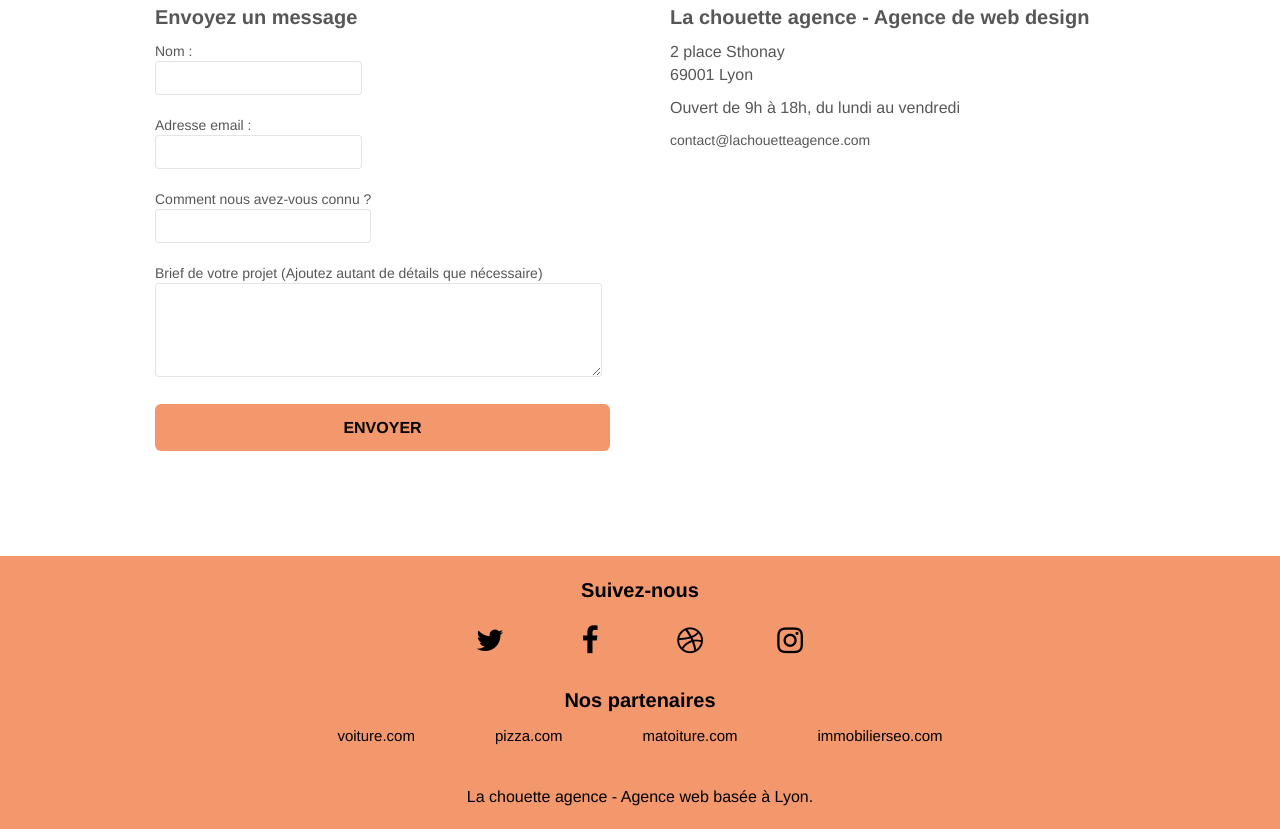
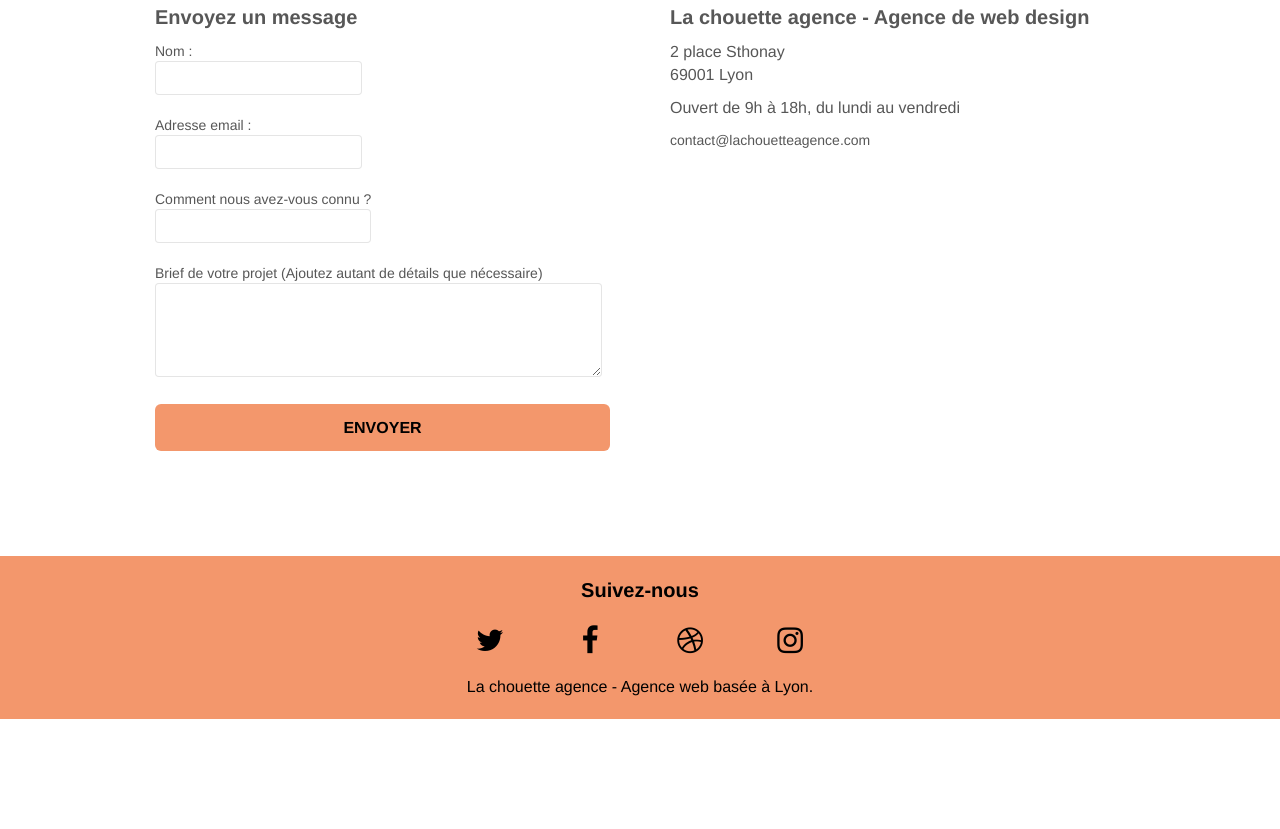
Before and after one commit to Fatah59/FatahDerradj_4_28062021_bis, a plain HTML site: page contact.html in a window 1280 px wide. Shown: the part 541-1370 px from the top of the page. After the commit the page ends 1260 px from the top, so only its background shows below. Drawn offline with Linux system fonts and the light colour scheme.

Commit message:
modification alternative text

```diff
--- a/contact.html
+++ b/contact.html
@@ -166,19 +166,6 @@
 						</div>
 						<div class="row">
 							<div class="col-sm-12">
-								<p class="partner-title">Nos partenaires</p>
-								<div class="partner">
-									<div class="partner-site"><a class="partner-site" href="voiture.com">voiture.com</a>
-									</div>
-									<div class="partner-site"><a class="partner-site" href="pizza.com">pizza.com</a>
-									</div>
-									<div class="partner-site"><a class="partner-site"
-											href="matoiture.com">matoiture.com</a>
-									</div>
-									<div class="partner-site"><a class="partner-site"
-											href="immobilierseo.com">immobilierseo.com</a></div>
-								</div>
-
 								<p class="text-center white design">La chouette agence - Agence web basée à Lyon.</p>
 							</div>
 						</div>
--- a/style.css
+++ b/style.css
@@ -828,6 +828,8 @@ h4 {
     background-image: url("img/image-de-presentation.bmp");
 }
 
+/* Modification CSS index*/
+
 .citation {
     border-left: 3px solid #000;
 }
@@ -882,7 +884,7 @@ h4 {
     color: #39008A;
 }
 
-/* Contact */
+/* Modification CSS contact */
 
 .contact-title {
     color: #000!important;
```
Also changed, not shown: index.html (+3 -3 lines).
